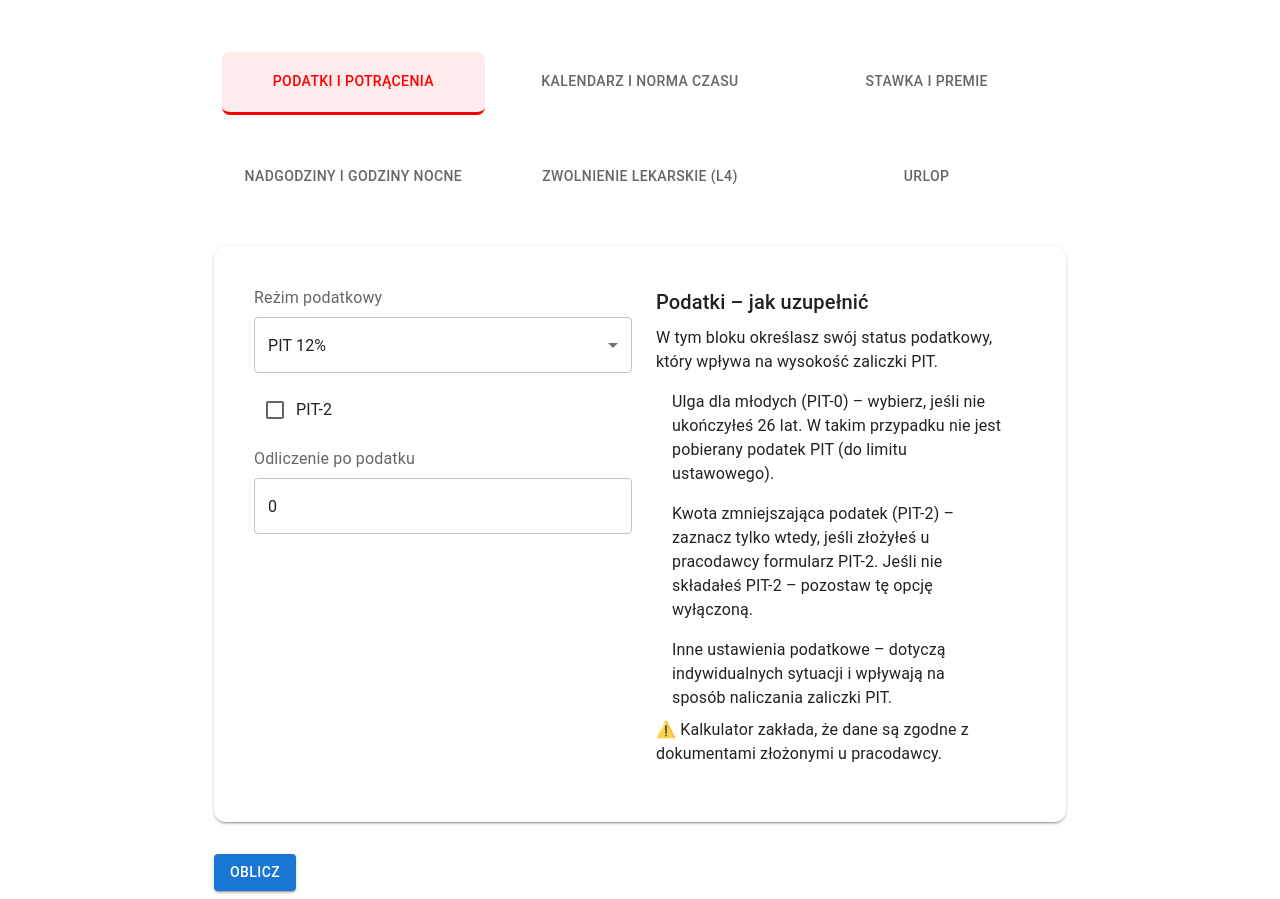
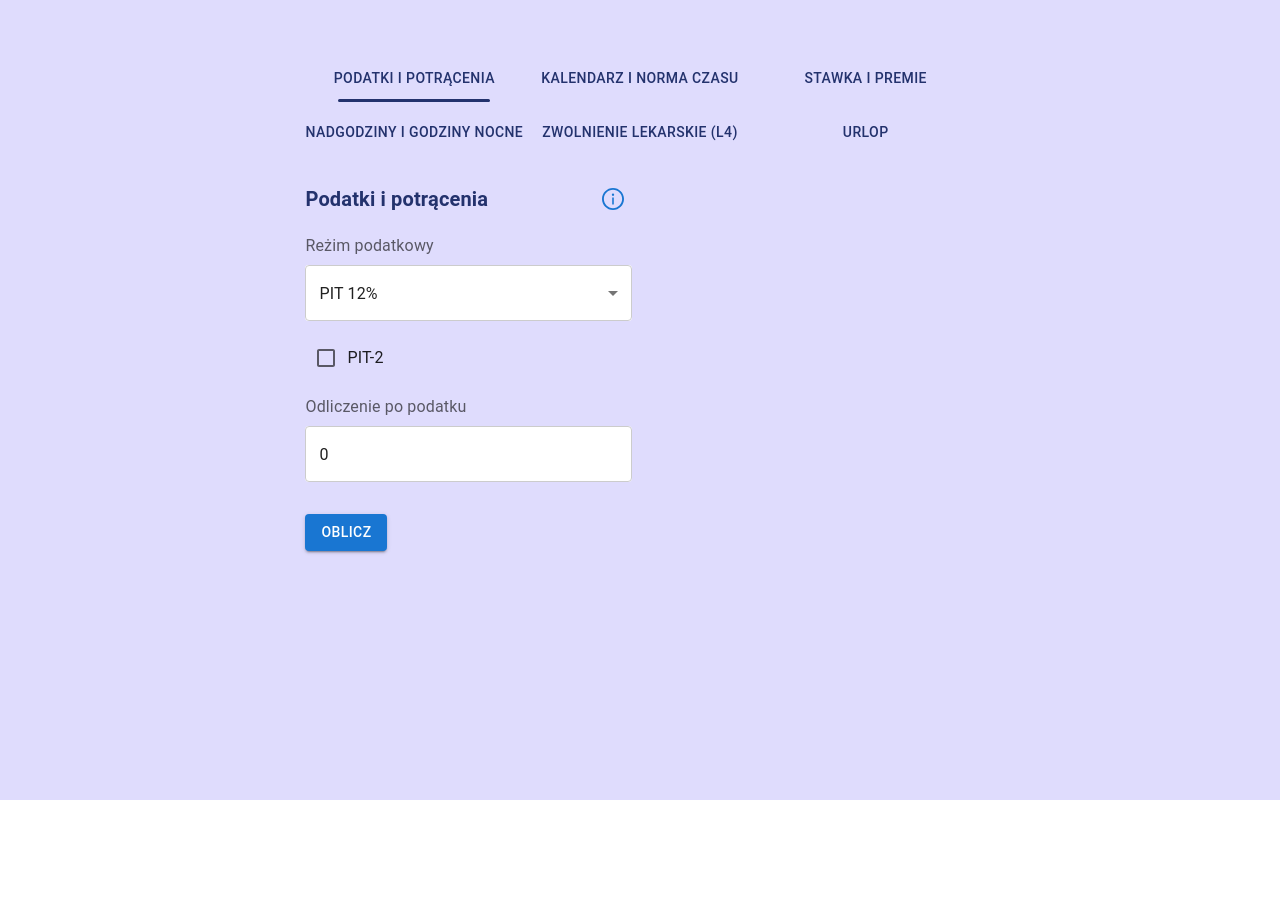
Before and after one commit to alexzl00/VAZO, a React (Vite) app: page / in a window 1280 px wide. After the commit the page ends 800 px from the top, so only its background shows below. Built offline with nearby package versions, Linux system fonts and the light colour scheme.

Commit message:
add calc of salary (no sick leaves or leaves)

```diff
--- a/src/components/CardTabs.tsx
+++ b/src/components/CardTabs.tsx
@@ -1,4 +1,4 @@
-import { Tabs, Tab, Paper } from '@mui/material';
+import { Tabs, Tab, Box } from '@mui/material';
 
 interface CardTabProps {
   value: number,
@@ -7,7 +7,6 @@ interface CardTabProps {
 }
 
 export default function CardTabs({ value, labels, onChange }: CardTabProps) {
-
   return (
     <Tabs
       value={value}
@@ -16,47 +15,67 @@ export default function CardTabs({ value, labels, onChange }: CardTabProps) {
       centered={false}
       sx={{
         '& .MuiTabs-indicator': { display: 'none' },
+
         '& .MuiTabs-flexContainer': {
           display: 'grid',
           gridTemplateColumns: { xs: 'repeat(2, 1fr)', sm: 'repeat(3, 1fr)' },
-          gap: 1
-        }
+          gap: 1,
+        },
       }}
     >
-      {labels.map((label, i) => (
+      {labels.map((label, i) => {
+        const selected = value === i;
+
+        return (
           <Tab
             key={label}
             disableRipple
+            sx={{ padding: 0, minHeight: 0 }}
             label={
-            <Paper
-              elevation={0}
+              <Box
                 sx={{
-                p: 1,
-                width: '100%',
-                height: '100%',
-                textAlign: 'center',
-                borderRadius: 2,
-                minHeight: 44,
-                display: 'flex',
-                alignItems: 'center',
-                justifyContent: 'center',
+                  position: "relative",
+                  py: 1.2,
+                  width: "100%",
+                  minHeight: 46,
 
-                color: 'text.secondary',
-                transition: 'none',
-                borderBottom: '3px solid transparent',
+                  display: "flex",
+                  alignItems: "center",
+                  justifyContent: "center",
 
-                ...(value === i && {
-                  color: 'red',
-                  borderBottom: '3px solid red',
-                  backgroundColor: 'rgba(255,0,0,0.08)'
-                })
+                  color: "#23326D",
+
+                  transition: "color .2s ease, font-weight .2s ease",
+
+                  /* hover only changes tone */
+                  "&:hover": {
+                    color: "#3B4DB3",
+                  },
+
+                  /* underline animation */
+                  "&::after": {
+                    content: '""',
+                    position: "absolute",
+                    left: "15%",
+                    bottom: 0,
+                    width: "70%",
+                    height: 3,
+                    borderRadius: 3,
+                    backgroundColor: "#23326D",
+
+                    transformOrigin: "center",
+                    transform: selected ? "scaleX(1)" : "scaleX(0)",
+                    transition: "transform .28s cubic-bezier(.4,0,.2,1)",
+                    willChange: "transform",
+                  },
                 }}
               >
                 {label}
-            </Paper>
+              </Box>
             }
           />
-      ))}
+        );
+      })}
     </Tabs>
   );
 }
--- a/src/components/FormWithInfo.tsx
+++ b/src/components/FormWithInfo.tsx
@@ -1,18 +1,24 @@
 import React from "react";
+import { useState } from "react";
 import type { ReactNode } from 'react'
 
 // mui
 import Grid from "@mui/material/Grid";
 import useMediaQuery from "@mui/material/useMediaQuery";
-
+import Typography from "@mui/material/Typography";
+import IconButton from "@mui/material/IconButton";
 import { useTheme } from "@mui/material/styles";
 
 // project imports
 import InfoText from "./InfoText";
 
+// third party
+import { InfoCircleOutlined } from "@ant-design/icons";
+
 interface FormWithInfoProps {
-  children: ReactNode; // Your form content goes here
-  infoText: string;    // The explanatory text
+  children: ReactNode;
+  title: string;
+  infoText: string;
 }
 
 /**
@@ -21,21 +27,53 @@ interface FormWithInfoProps {
  * - Desktop: form on left, info on right
  * - Mobile: stacked vertically
  */
-const FormWithInfo: React.FC<FormWithInfoProps> = ({ children, infoText }) => {
+
+interface FormWithInfoProps {
+  children: React.ReactNode;
+  title: string;
+  infoText: string;
+}
+
+const FormWithInfo: React.FC<FormWithInfoProps> = ({ children, title, infoText }) => {
   const theme = useTheme();
+  const [isTextShown, setIsTextShown] = useState(false);
   const isMobile = useMediaQuery(theme.breakpoints.down("sm"));
 
+  const handleInfoClick = () => {
+    setIsTextShown((prev) => !prev);
+  };
+
   return (
-    <Grid container spacing={2} direction={isMobile ? "column" : "row"}>
+    <Grid container spacing={2} direction="column">
+
+      {/* Title row with Info button */}
+      <Grid size={{ xs: 12, md: 6 }}>
+        <Grid container alignItems="center" justifyContent="space-between">
+          <Grid >
+            <Typography variant="h6" sx={{color: "#23326D", fontWeight: '700'}}>{title}</Typography>
+          </Grid>
+          <Grid >
+            <IconButton
+              onClick={handleInfoClick}
+              sx={{ color: theme.palette.primary.main }}
+            >
+              <InfoCircleOutlined style={{ fontSize: 22 }} />
+            </IconButton>
+          </Grid>
+        </Grid>
+      </Grid>
+
       {/* Form content */}
-      <Grid size={{ xs: 12, md: 6}}>
+      <Grid size={{ xs: 12, md: 6 }}>
         {children}
       </Grid>
 
-      {/* Explanatory info */}
-      <Grid size={{ xs: 12, md: 6}}>
-        <InfoText rawText={infoText}/>
-      </Grid>
+      {/* Explanatory info (render only after click) */}
+      {isTextShown && (
+        <Grid size={{ xs: 12, md: 6 }}>
+          <InfoText rawText={infoText} />
+        </Grid>
+      )}
     </Grid>
   );
 };
--- a/src/layouts/MainLayout.tsx
+++ b/src/layouts/MainLayout.tsx
@@ -4,11 +4,10 @@ import { Outlet } from 'react-router-dom';
 
 const MainLayout = () => {
   return (
-    <Box sx={{ minHeight: '100vh' }}>
+    <Box sx={{ minHeight: '100vh', width: '100%', bgcolor: '#DFDCFD', pt: 7, pb: 7, overscrollBehavior: 'none' }}>
       <Container
         maxWidth="md"
         sx={{
-          mt: '40px',
           display: 'flex',
           justifyContent: 'center'
         }}
--- /dev/null
+++ b/src/overrides/theme.tsx
@@ -0,0 +1,31 @@
+import { createTheme } from '@mui/material/styles';
+
+const theme = createTheme({
+  components: {
+    MuiOutlinedInput: {
+      styleOverrides: {
+        root: {
+          backgroundColor: '#fff',
+          '& .MuiOutlinedInput-notchedOutline': {
+            borderColor: '#ccc', // normal border
+          },
+          '&.Mui-focused .MuiOutlinedInput-notchedOutline': {
+            borderColor: '#ccc', // disable focus color change
+          },
+        },
+      },
+    },
+    MuiSelect: {
+      styleOverrides: {
+        outlined: {
+          backgroundColor: '#fff',
+          '&:focus .MuiOutlinedInput-notchedOutline': {
+            borderColor: '#ccc', // keep border neutral
+          },
+        },
+      },
+    },
+  },
+});
+
+export default theme;
--- a/src/pages/SalaryCalculator.tsx
+++ b/src/pages/SalaryCalculator.tsx
@@ -15,7 +15,6 @@ import FormHelperText from '@mui/material/FormHelperText';
 import FormControl from '@mui/material/FormControl';
 import Select from '@mui/material/Select';
 import Typography from '@mui/material/Typography';
-import Paper from '@mui/material/Paper';
 
 // third party
 import { FormattedMessage, useIntl } from 'react-intl';
@@ -79,6 +78,9 @@ type SalaryCalculatorValues = {
   leave: DateRange[];
 
   leaveBase: number;
+
+  // virtual property for error
+  totalOvertime?: string;
 };
 
 const now = new Date();
@@ -92,7 +94,7 @@ export const initialSalaryFormValues: SalaryCalculatorValues = {
   // Kalendarz i norma czasu pracy
   year: now.getFullYear(),
   month: now.getMonth() + 1,
-  workingHours: 160,
+  workingHours: getWorkingDaysInMonth(now.getFullYear(), now.getMonth())*8,
 
   // Stawka i premie
   workRateType: 'monthly',
@@ -109,7 +111,7 @@ export const initialSalaryFormValues: SalaryCalculatorValues = {
   nightHours: 0,
   turnOfDayHours: 0,
 
-  overtimeLimit: 0,
+  overtimeLimit: 30,
 
   // Zwolnienie lekarskie (L4)
   l4: [],
@@ -119,6 +121,24 @@ export const initialSalaryFormValues: SalaryCalculatorValues = {
 
   leaveBase: 0
 };
+
+const taxes = {
+  // Podatki PIT
+  zusPensionInsurance: 9.76, // %
+  zusDisability: 1.5, // %
+  zusSicknessInsurance: 2.45, // %
+  taxDeductibaleExpenses: 250, // KUP zł
+  PIT2_relief: 300, // zł
+
+  // overtimes
+  dailyOvertime: 150, // +50%
+  weekendHolidayOvertime: 200, // +100%
+  nightOvertime: 220, // +120%
+
+  nightHours: 120, // +20%
+
+  turnOfDayHours: 50, // it will be counted separately as extra +50%
+}
 
 const getMonthBounds = (year: number, month: number) => {
   const start = new Date(year, month - 1, 1);
@@ -131,6 +151,56 @@ const isInMonth = (dateStr: string, year: number, month: number) => {
   const { start, end } = getMonthBounds(year, month);
   return d >= start && d <= end;
 };
+
+function getWorkingDaysInMonth(year: number, month: number): number {
+  const date = new Date(year, month, 1);
+  let workingDays = 0;
+
+  while (date.getMonth() === month) {
+    const day = date.getDay(); // 0 = Sun, 6 = Sat
+    if (day !== 0 && day !== 6) workingDays++; // count Mon–Fri
+    date.setDate(date.getDate() + 1);
+  }
+
+  return workingDays;
+}
+
+const calculateTaxes = (values: SalaryCalculatorValues) => {
+  const perHour = values.rate / values.workingHours
+
+  const overtimes = perHour*(values.dailyOvertime*taxes.dailyOvertime +
+    values.weekendHolidayOvertime*taxes.weekendHolidayOvertime +
+    values.nightOvertime*taxes.nightOvertime +
+    values.nightHours*taxes.nightHours +
+    values.turnOfDayHours*taxes.turnOfDayHours
+  ) / 100;
+
+  const fullSalaryBrutto = values.rate +
+    values.attendanceBonus +
+    values.discretionaryBonus +
+    values.otherBonus +
+    overtimes;
+
+  const zusTaxes = Math.round(fullSalaryBrutto*taxes.zusPensionInsurance +
+    fullSalaryBrutto*taxes.zusDisability +
+    fullSalaryBrutto*taxes.zusSicknessInsurance)/100
+
+  const sicknessTax = Math.round((fullSalaryBrutto-zusTaxes)*9) / 100;
+  let pitTax = (fullSalaryBrutto-zusTaxes-taxes.taxDeductibaleExpenses) * (values.taxRegime/100);
+  pitTax = values.pit2 ? Math.round(pitTax - taxes.PIT2_relief) : Math.round(pitTax*100) / 100;
+
+  const netto = fullSalaryBrutto - zusTaxes - sicknessTax - pitTax;
+
+  const deductionAfterTax = netto - values.deductionAfterTax;
+
+  return {
+    zusTaxes: zusTaxes,
+    sicknessTax: sicknessTax,
+    pitTax: pitTax,
+    netto: netto,
+    result: deductionAfterTax
+  }
+}
 
 const SalarySchema = Yup.object().shape({
   taxRegime: Yup.mixed<0 | 12>().oneOf([0, 12]).required(),
@@ -191,6 +261,15 @@ const SalarySchema = Yup.object().shape({
       isInMonth(r.start, year, month) && isInMonth(r.end, year, month)
     );
   }),
+}).test('overtime-sum', function (values) {
+  const { dailyOvertime = 0, weekendHolidayOvertime = 0, nightOvertime = 0, overtimeLimit = 0 } = values;
+  if (dailyOvertime + weekendHolidayOvertime + nightOvertime > overtimeLimit) {
+    return this.createError({
+      path: 'totalOvertime', // attach error to dailyOvertime field
+      message: 'Total overtime cannot exceed overtime limit',
+    });
+  }
+  return true; // pass validation if sum is ok
 });
 
 
@@ -217,7 +296,7 @@ export default function SalaryCalculator() {
       initialValues={initialSalaryFormValues}
       validationSchema={SalarySchema}
       onSubmit={(values) => {
-        console.log(values);
+        console.log(calculateTaxes(values));
       }}
     >
       {({ values, handleChange, setFieldValue, errors, touched }) => (
@@ -227,8 +306,10 @@ export default function SalaryCalculator() {
           <Box sx={{ mt: 3 }}>
             {/* TAB 0: Podatki i potrącenia */}
             {value === 0 && (
-              <Paper elevation={2} sx={{ padding: 5, borderRadius: 3 }}>
-                <FormWithInfo infoText={intl.formatMessage({id: "taxes-and-deductions-info"})}>
+              <FormWithInfo
+                title={intl.formatMessage({id: 'tabs-taxes-and-deductions' })}
+                infoText={intl.formatMessage({id: "taxes-and-deductions-info"})}
+              >
                 <Stack spacing={2}>
                   <Stack spacing={1}>
                     <InputLabel>
@@ -239,6 +320,7 @@ export default function SalaryCalculator() {
                         <FormControl fullWidth error={Boolean(touched.taxRegime && errors.taxRegime)}>
                           <Select
                             {...field}
+                            sx={{ backgroundColor: 'white' }}
                             value={values.taxRegime}
                             onChange={(e) => setFieldValue('taxRegime', Number(e.target.value))}
                           >
@@ -286,13 +368,14 @@ export default function SalaryCalculator() {
                   </Stack>
                 </Stack>
               </FormWithInfo>
-              </Paper>
             )}
 
             {/* TAB 1: Kalendarz i norma czasu */}
             {value === 1 && (
-              <Paper elevation={2} sx={{ padding: 5, borderRadius: 3 }}>
-                <FormWithInfo infoText={intl.formatMessage({id: "calendar-and-working-time-info"})}>
+              <FormWithInfo
+                title={intl.formatMessage({id: 'tabs-calendar-and-working-time' })}
+                infoText={intl.formatMessage({id: "calendar-and-working-time-info"})}
+              >
                 <Stack spacing={2}>
                   <Stack spacing={1}>
                     <InputLabel>
@@ -314,7 +397,10 @@ export default function SalaryCalculator() {
 
                   <MonthPicker
                     value={values.month}
-                      onChange={(val) => setFieldValue("month", val)}
+                    onChange={(val) => {
+                      setFieldValue("month", val)
+                      setFieldValue("workingHours", getWorkingDaysInMonth(now.getFullYear(), val-1)*8)
+                    }}
                     label={intl.formatMessage({id: "month-picker-label"})}
                     error={Boolean(touched.month && errors.month)}
                     helperText={touched.month && errors.month ? errors.month : ""}
@@ -339,13 +425,14 @@ export default function SalaryCalculator() {
                   </Stack>
               </Stack>
               </FormWithInfo>
-              </Paper>
             )}
 
             {/* TAB 2: Stawka i premie */}
             {value === 2 && (
-              <Paper elevation={2} sx={{ padding: 5, borderRadius: 3 }}>
-                <FormWithInfo infoText={intl.formatMessage({id: "rate-and-bonuses-info"})}>
+              <FormWithInfo
+                title={intl.formatMessage({id: 'tabs-rate-and-bonuses' })}
+                infoText={intl.formatMessage({id: "rate-and-bonuses-info"})}
+              >
                 <Stack spacing={2}>
                   <Stack spacing={1}>
                     <InputLabel>
@@ -398,14 +485,22 @@ export default function SalaryCalculator() {
                   ))}
                 </Stack>
               </FormWithInfo>
-              </Paper>
             )}
 
             {/* TAB 3: Nadgodziny */}
             {value === 3 && (
-              <Paper elevation={2} sx={{ padding: 5, borderRadius: 3 }}>
-                <FormWithInfo infoText={intl.formatMessage({id: "overtime-and-night-hours-info"})}>
+              <FormWithInfo
+                title={intl.formatMessage({id: 'tabs-overtime-and-night-hours' })}
+                infoText={intl.formatMessage({id: "overtime-and-night-hours-info"})}
+              >
                 <Stack spacing={2}>
+                  {/* Show total overtime sum error once at the top */}
+                  {(['dailyOvertime', 'weekendHolidayOvertime', 'nightOvertime'] as const).some(
+                    (name) => touched[name]
+                  ) && errors.totalOvertime && (
+                    <FormHelperText error>{errors.totalOvertime}</FormHelperText>
+                  )}
+
                   {([
                     'dailyOvertime',
                     'weekendHolidayOvertime',
@@ -414,7 +509,7 @@ export default function SalaryCalculator() {
                     'turnOfDayHours',
                     'overtimeLimit',
                   ] as const).map((name) => (
-                      <Stack spacing={1}>
+                    <Stack spacing={1} key={name}>
                       <InputLabel>
                         <FormattedMessage id={`overtime-and-night-hours-${camelToKebabCase(name)}`}/>
                       </InputLabel>
@@ -434,13 +529,14 @@ export default function SalaryCalculator() {
                   ))}
                 </Stack>
               </FormWithInfo>
-              </Paper>
             )}
 
             {/* TAB 4: L4 */}
             {value === 4 && (
-              <Paper elevation={2} sx={{ padding: 5, borderRadius: 3 }}>
-                <FormWithInfo infoText={intl.formatMessage({id: "sick-leave-info"})}>
+              <FormWithInfo
+                title={intl.formatMessage({id: 'tabs-sick-leave' })}
+                infoText={intl.formatMessage({id: "sick-leave-info"})
+              }>
                 <Box>
                   <Typography variant="body1" sx={{ mb: 1 }}>
                     Tu dodasz zakresy L4
@@ -448,13 +544,14 @@ export default function SalaryCalculator() {
                   {errors.l4 && <FormHelperText error>{errors.l4 as string}</FormHelperText>}
                 </Box>
               </FormWithInfo>
-              </Paper>
             )}
 
             {/* TAB 5: Urlop */}
             {value === 5 && (
-              <Paper elevation={2} sx={{ padding: 5, borderRadius: 3 }}>
-                <FormWithInfo infoText={intl.formatMessage({id: "vacation-leave-info"})}>
+              <FormWithInfo
+                title={intl.formatMessage({id: 'tabs-vacation' })}
+                infoText={intl.formatMessage({id: "vacation-leave-info"})}
+              >
                 <Stack spacing={2}>
                   <Stack spacing={1}>
                     <InputLabel>
@@ -480,7 +577,6 @@ export default function SalaryCalculator() {
                   {errors.leave && <FormHelperText error>{errors.leave as string}</FormHelperText>}
                 </Stack>
               </FormWithInfo>
-              </Paper>
             )}
           </Box>
 
```
Also changed, not shown: src/main.tsx (+12 -5 lines). Lines whose indentation alone changed are shown as unchanged.
